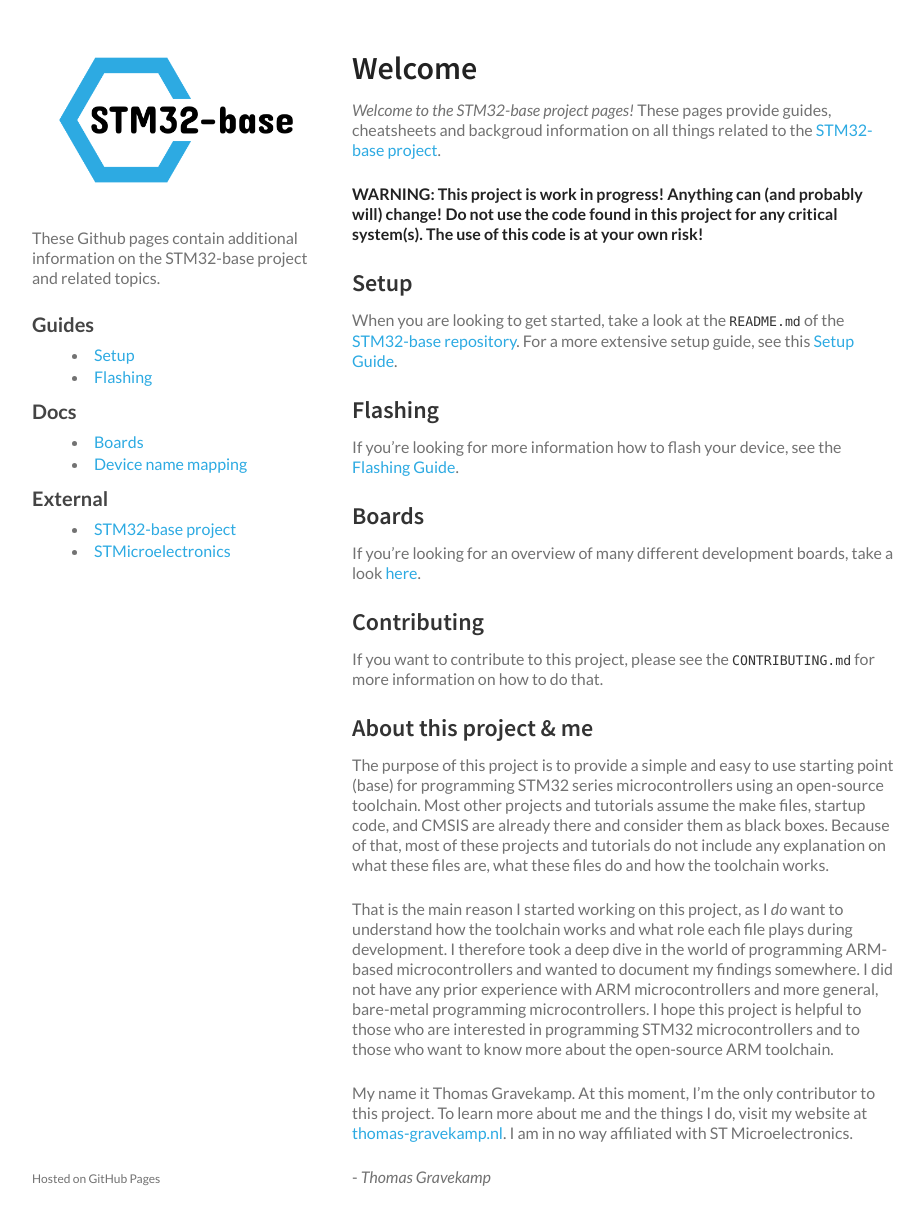
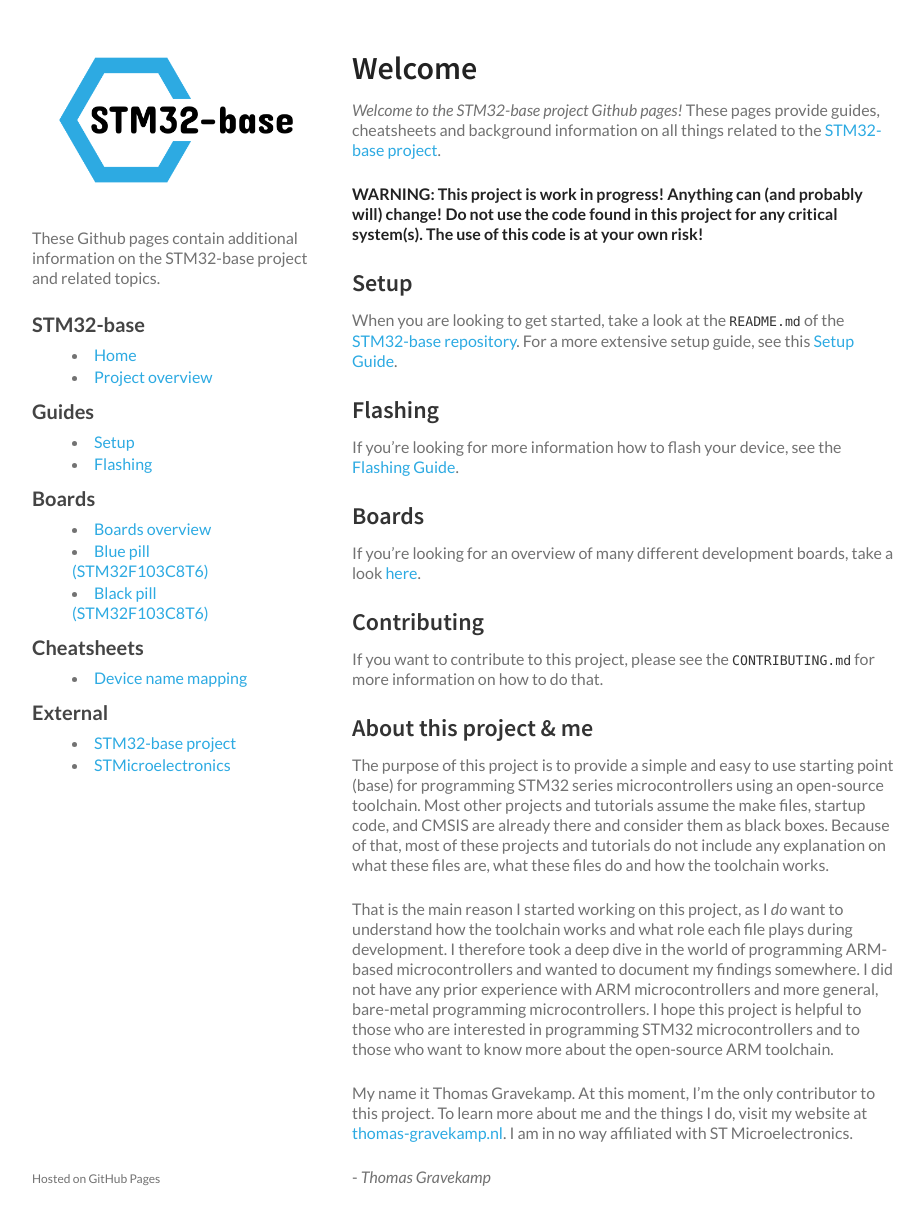
Before and after one commit to STM32-base/STM32-base.github.io, a Jekyll site: the page built from index.md, in a window 1280 px wide and 1259 px high. Shown: the top 1225 px of the window, without its empty margins (176-1100 px from the left). Built offline with Jekyll 4.4.1, drawn with Linux system fonts in a browser that asks for light colours; our own code applies the rules of GitHub Pages for plain Markdown files; comment, search, counter and statistics services are not loaded.

Commit message:
Add overview page.

```diff
--- a/_data/menus.yml
+++ b/_data/menus.yml
@@ -1,16 +1,41 @@
 menu:
+  - title: "STM32-base"
+    subitems:
+      - page: "Home"
+        url: "https://stm32-base.org"
+      - page: "Project overview"
+        url: "https://stm32-base-org/overview"
+
   - title: "Guides"
     subitems:
+      # - page: "Guides overview"
+      #   url: "https://stm32-base.org/guides"
       - page: "Setup"
         url: "https://stm32-base.org/guides/setup"
       - page: "Flashing"
         url: "https://stm32-base.org/guides/flashing"
-  - title: "Docs"
+
+  # - title: "Background"
+  #   subitems:
+  #     - page: "Background overview"
+  #       url: "https://stm32-base.org/background"
+  #     - page: "Startup code"
+  #       url: "https://stm32-base.org/background/startup-code"
+
+  - title: "Boards"
     subitems:
-      - page: "Boards"
+      - page: "Boards overview"
         url: "https://stm32-base.org/boards"
+      - page: "Blue pill (STM32F103C8T6)"
+        url: "https://stm32-base.org/boards/STM32F103C8T6-Blue-Pill"
+      - page: "Black pill (STM32F103C8T6)"
+        url: "https://stm32-base.org/boards/STM32F103C8T6-Black-Pill"
+
+  - title: "Cheatsheets"
+    subitems:
       - page: "Device name mapping"
-        url: "https://stm32-base.org/device-name-mapping"
+        url: "https://stm32-base.org/cheatsheets/device-name-mapping"
+
   - title: "External"
     subitems:
       - page: "STM32-base project"
--- a/index.md
+++ b/index.md
@@ -4,7 +4,7 @@
 
 # Welcome
 
-_Welcome to the STM32-base project pages!_ These pages provide guides, cheatsheets and backgroud information on all things related to the [STM32-base project](https://github.com/STM32-base).
+_Welcome to the STM32-base project Github pages!_ These pages provide guides, cheatsheets and background information on all things related to the [STM32-base project](https://github.com/STM32-base).
 
 **WARNING: This project is work in progress! Anything can (and probably will) change! Do not use the code found in this project for any critical system(s). The use of this code is at your own risk!**
 
```
Also changed, not shown: overview.md (added, +31 -0 lines).
